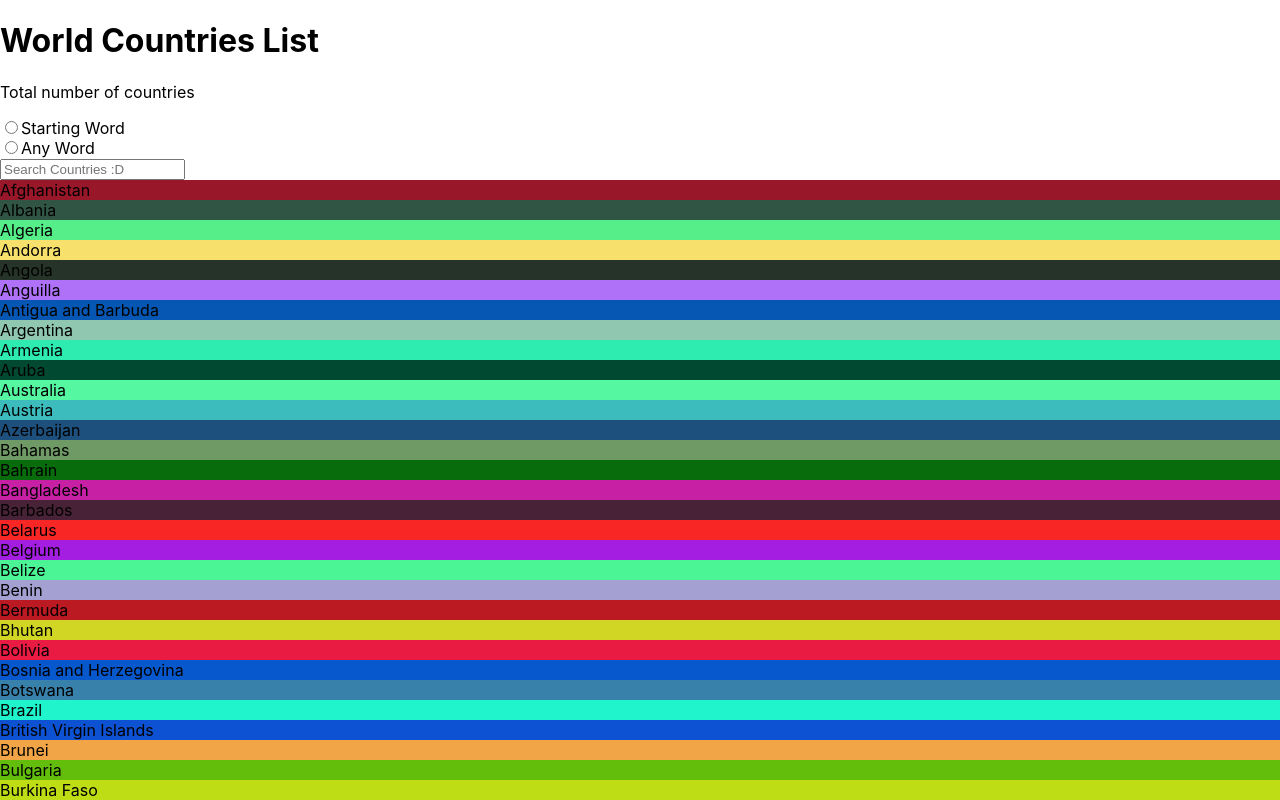
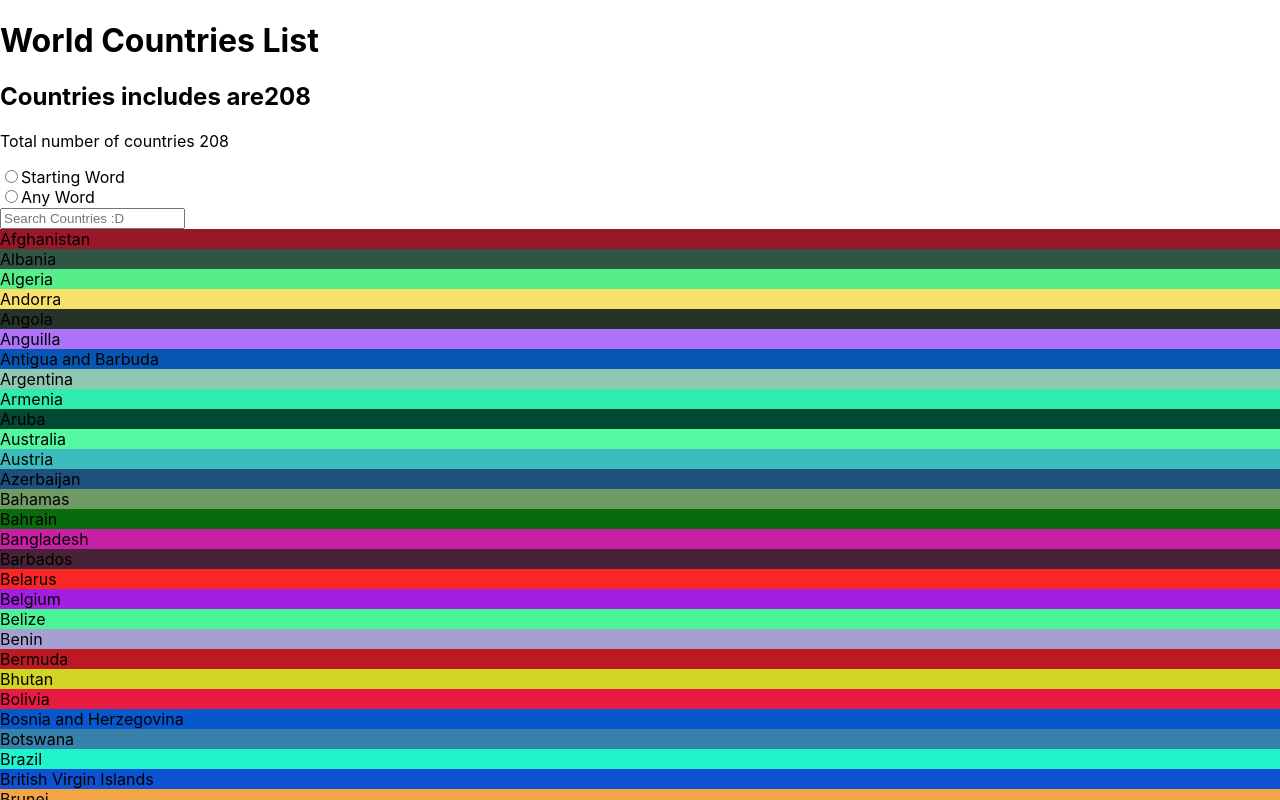
Before and after one commit to flyjwayur/Search-Countries, a React (Create React App) app: page / in a window 1280 px wide. Shown: the top 800 px of the page. Built offline with nearby package versions, Linux system fonts and the light colour scheme; the HTML template or start-up script is replaced by a standard one.

Commit message:
Place state in App to pass & display data in state also in header

```diff
--- a/src/App.js
+++ b/src/App.js
@@ -1,15 +1,47 @@
-import React, { Component } from 'react';
-import './App.css';
-import Header from './components/Header'
-import SearchSection from './components/SearchSection'
+import React, { Component } from "react";
+import "./App.css";
 import { countries } from "./data/countries";
+import Header from "./components/Header";
+import SearchForm from "./components/SearchForm";
+import ResultSection from "./components/ResultSection";
 
 class App extends Component {
+  state = {
+    searchInput: "",
+    include: true
+  };
+
+  handleRadioButton = include => {
+    this.setState({
+      include
+    });
+  };
+
+  handleOnChange = e => {
+    this.setState({
+      searchInput: e.target.value.toLowerCase()
+    });
+  };
+
   render() {
     return (
       <div className="wrapper">
-      <Header/>
-      <SearchSection countries={countries}/>
+        <Header
+          countries={countries}
+          include={this.state.include}
+          searchInput={this.state.searchInput}
+        />
+        <section className="searchSection">
+          <SearchForm
+            handleRadioButton={this.handleRadioButton}
+            handleOnChange={this.handleOnChange}
+          />
+        </section>
+        <ResultSection
+          countries={countries}
+          include={this.state.include}
+          searchInput={this.state.searchInput}
+        />
       </div>
     );
   }
--- a/src/components/Header.js
+++ b/src/components/Header.js
@@ -1,11 +1,20 @@
 import React from "react";
+import {startsWith, includes} from '../utils/searchFunctions';
+//import {startsWith, includes, includesCount} from '../utils/searchFunctions';
 
-function Header() {
+function Header({countries, include, searchInput}) {
   return (
     <header className="headerSection">
       <h1 className="title">World Countries List</h1>
+      {include?
+      <h2>Countries includes <span className="resultSpan">{searchInput}</span> are
+      <span className="resultSpan">{includes(countries, searchInput).length}</span></h2>
+      :
+      <h2>Countries starts with <span className="resultSpan">{searchInput}</span> are
+      <span className="resultSpan">{startsWith(countries, searchInput).length}</span></h2>}
+      {/* {includesCount(countries, searchInput)} */}
       <p className="totalNumber">
-        Total number of countries <span className="totalNum"/>
+        Total number of countries <span className="totalNum">{countries.length}</span>
       </p>
       <p className="filteredResult" />
     </header>
--- a/src/components/ResultSection.js
+++ b/src/components/ResultSection.js
@@ -1,28 +1,22 @@
 import React from "react";
 import {hexaGenerator} from "../utils/hexaGenerator";
+import {startsWith, includes} from '../utils/searchFunctions';
 
-const ResultSection = (props) => {
-
-  let { countries, searchInput, searchType} = props;
-  let searchInputToLowerCase = searchInput.toLowerCase();
+const ResultSection = ({ countries, searchInput,include}) => {
 
   return (
     <section className="resultSection">
       <div className="countryList">
-        {searchType ? (
+        {include ? (
           <div>
-            {countries
-              .filter(country => country.toLowerCase().includes(searchInputToLowerCase))
-              .map((country,index) => (
+            {includes(countries, searchInput).map((country,index) => (
                 <div style={{backgroundColor: hexaGenerator()}} key={index}>{country}</div>
               ))}
           </div>
         ) : (
           <div>
-            {countries
-              .filter(country => country.toLowerCase().startsWith(searchInputToLowerCase))
-              .map((country, index) => (
-                <div key={index}>{country}</div>
+            {startsWith(countries, searchInput).map((country, index) => (
+                <div style={{backgroundColor: hexaGenerator()}} key={index}>{country}</div>
               ))}
           </div>
         )}
--- a/src/components/SearchForm.js
+++ b/src/components/SearchForm.js
@@ -1,9 +1,7 @@
 import React from "react";
 import RadioButtons from "./RadioButtons"
 
-const SearchForm = (props) => {
-
-  let {handleRadioButton, handleOnChange} = props;
+const SearchForm = ({handleRadioButton, handleOnChange}) => {
 
     return (
       <div>
--- a/src/components/SearchSection.js
+++ /dev/null
@@ -1,43 +0,0 @@
-import React from "react";
-import SearchForm from "./SearchForm";
-import ResultSection from "./ResultSection";
-
-class SearchSection extends React.Component {
-  state = {
-    searchInput: "",
-    include: true
-  }
-
-  handleRadioButton = include => {
-    this.setState({
-      include
-    });
-  };
-
-  handleOnChange = e => {
-    this.setState({
-      searchInput : e.target.value
-    });
-  };
-
-  render() {
-    return (
-      <div>
-        <section className="searchSection">
-          <SearchForm
-            searchInput={this.state.searchInput}
-            handleRadioButton={this.handleRadioButton}
-            handleOnChange={this.handleOnChange}
-          />
-        </section>
-        <ResultSection
-          countries = {this.props.countries}
-          searchInput={this.state.searchInput}
-          searchType={this.state.include}
-        />
-      </div>
-    );
-  }
-}
-
-export default SearchSection;
--- /dev/null
+++ b/src/utils/searchFunctions.js
@@ -0,0 +1,19 @@
+//import React from 'react';
+
+
+export const startsWith = (arr, searchWord) => {
+  return arr.filter(country => country.toLowerCase().startsWith(searchWord))
+}
+
+export const includes = (arr, searchWord) => {
+  return arr.filter(country => country.toLowerCase().includes(searchWord))
+}
+
+// export function includesCount(arr, searchWord){
+//   const filteredCountry = arr.filter(country => {
+//    return country.includes(searchWord)
+//   })
+//   return (
+//     <h3>{searchWord.toUpperCase} {filteredCountry.length}</h3>
+//   )
+// }
```
